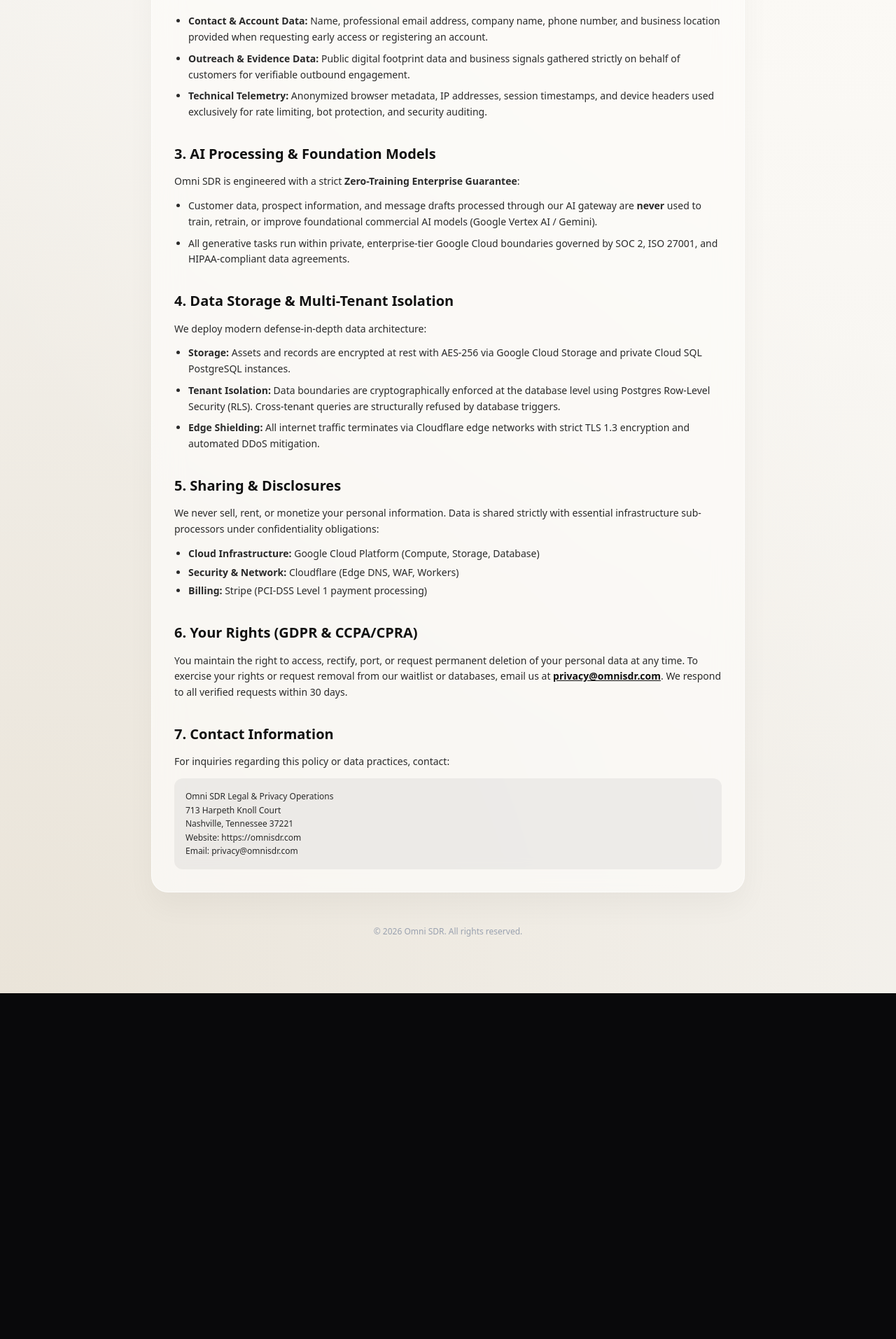
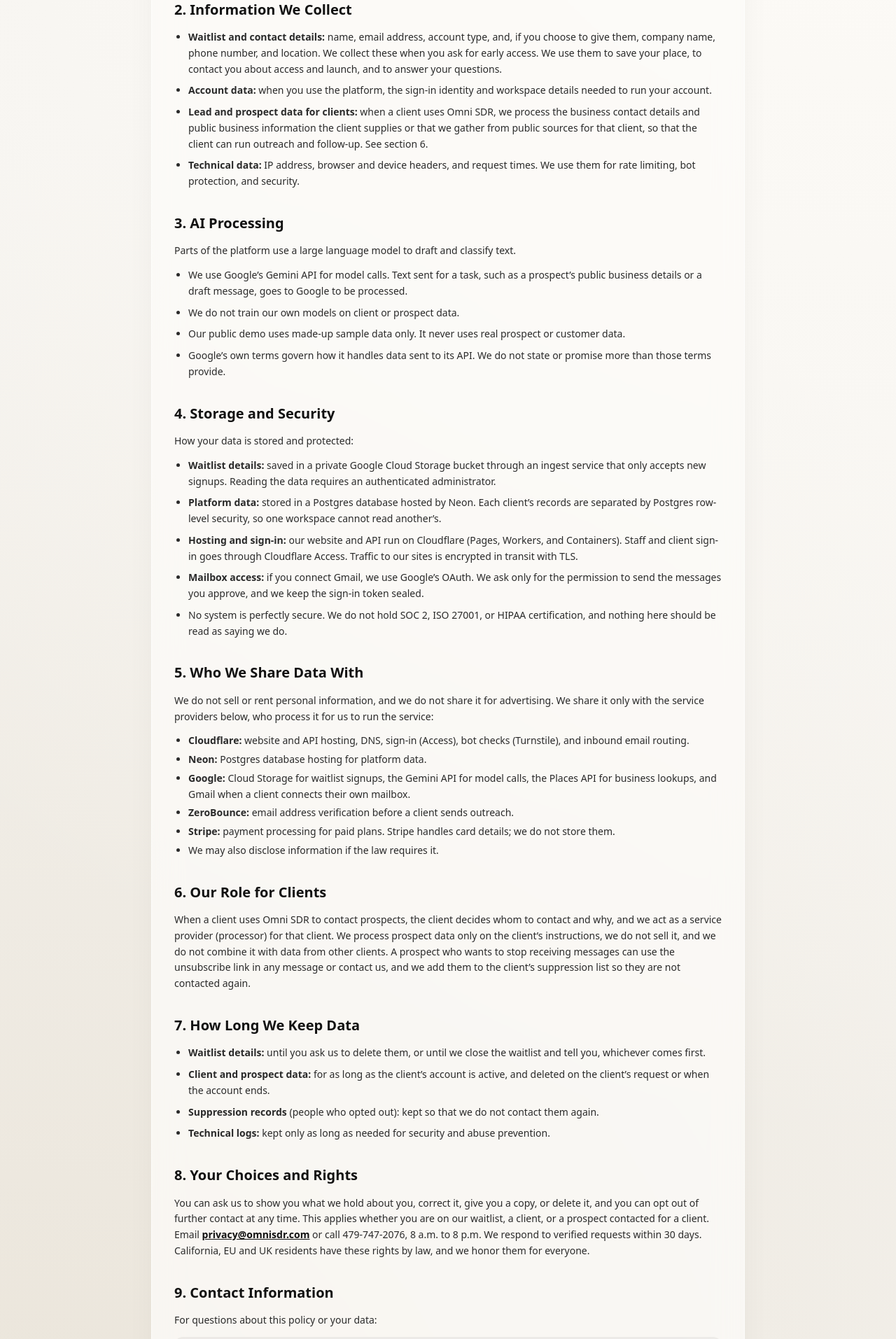
Before and after one commit to DimeDataCloud/omni-sdr, a Next.js app: page /privacy in a window 1280 px wide. Shown: the part 407-2320 px from the top of the page at 70% size. Before the commit the page ends 1826 px from the top, so only its background shows below. Built offline with nearby package versions, Linux system fonts and the light colour scheme.

Commit message:
docs(site): rewrite privacy page to state only what is true now (B-20)
Co-Authored-By: Claude Sonnet 5.5 <noreply@anthropic.com>
Claude-Session: https://claude.ai/code/session_01ULnVibqAqRUsQKeMidsEQa

```diff
--- a/src/app/privacy/page.tsx
+++ b/src/app/privacy/page.tsx
@@ -3,7 +3,7 @@ import Link from 'next/link';
 
 export const metadata = {
   title: 'Privacy Policy | Omni SDR',
-  description: 'Privacy Policy and Zero-Training AI data protection standards for Omni SDR.',
+  description: 'How Omni SDR collects, uses, stores, and shares personal information.',
 };
 
 export default function PrivacyPage() {
@@ -33,7 +33,7 @@ export default function PrivacyPage() {
           <h1 className="text-4xl md:text-5xl font-extrabold tracking-tight text-[#111111] mb-3">
             Privacy Policy
           </h1>
-          <p className="text-sm font-medium text-gray-500">Effective Date: September 28, 2026 · Last Updated: September 2026</p>
+          <p className="text-sm font-medium text-gray-500">Effective Date: October 2026</p>
         </header>
 
         <div
@@ -46,62 +46,86 @@ export default function PrivacyPage() {
           }}
         >
           <section className="space-y-3">
-            <h2 className="text-xl font-bold text-[#111111]">1. Overview & Commitment</h2>
-            <p>Omni SDR ("we", "our", or "us"), operating at <strong>omnisdr.com</strong>, is committed to safeguarding the privacy and security of your personal data. This Privacy Policy details how we collect, process, store, and protect information when you visit our website, join our early-access waitlist, or use our enterprise AI SDR platform services.</p>
+            <h2 className="text-xl font-bold text-[#111111]">1. Overview</h2>
+            <p>Omni SDR ("we", "our", or "us"), operating at <strong>omnisdr.com</strong>, explains here what personal information we collect when you visit our website, join our early-access waitlist, or use our platform, why we collect it, who handles it for us, and how to ask us to change or delete it. This page describes what we do today. We do not claim any security certification or audit that we do not hold.</p>
           </section>
 
           <section className="space-y-3">
             <h2 className="text-xl font-bold text-[#111111]">2. Information We Collect</h2>
             <ul className="list-disc pl-5 space-y-2">
-              <li><strong>Contact & Account Data:</strong> Name, professional email address, company name, phone number, and business location provided when requesting early access or registering an account.</li>
-              <li><strong>Outreach & Evidence Data:</strong> Public digital footprint data and business signals gathered strictly on behalf of customers for verifiable outbound engagement.</li>
-              <li><strong>Technical Telemetry:</strong> Anonymized browser metadata, IP addresses, session timestamps, and device headers used exclusively for rate limiting, bot protection, and security auditing.</li>
+              <li><strong>Waitlist and contact details:</strong> name, email address, account type, and, if you choose to give them, company name, phone number, and location. We collect these when you ask for early access. We use them to save your place, to contact you about access and launch, and to answer your questions.</li>
+              <li><strong>Account data:</strong> when you use the platform, the sign-in identity and workspace details needed to run your account.</li>
+              <li><strong>Lead and prospect data for clients:</strong> when a client uses Omni SDR, we process the business contact details and public business information the client supplies or that we gather from public sources for that client, so that the client can run outreach and follow-up. See section 6.</li>
+              <li><strong>Technical data:</strong> IP address, browser and device headers, and request times. We use them for rate limiting, bot protection, and security.</li>
             </ul>
           </section>
 
           <section className="space-y-3">
-            <h2 className="text-xl font-bold text-[#111111]">3. AI Processing & Foundation Models</h2>
-            <p>Omni SDR is engineered with a strict <strong>Zero-Training Enterprise Guarantee</strong>:</p>
+            <h2 className="text-xl font-bold text-[#111111]">3. AI Processing</h2>
+            <p>Parts of the platform use a large language model to draft and classify text.</p>
             <ul className="list-disc pl-5 space-y-2">
-              <li>Customer data, prospect information, and message drafts processed through our AI gateway are <strong>never</strong> used to train, retrain, or improve foundational commercial AI models (Google Vertex AI / Gemini).</li>
-              <li>All generative tasks run within private, enterprise-tier Google Cloud boundaries governed by SOC 2, ISO 27001, and HIPAA-compliant data agreements.</li>
+              <li>We use Google&rsquo;s Gemini API for model calls. Text sent for a task, such as a prospect&rsquo;s public business details or a draft message, goes to Google to be processed.</li>
+              <li>We do not train our own models on client or prospect data.</li>
+              <li>Our public demo uses made-up sample data only. It never uses real prospect or customer data.</li>
+              <li>Google&rsquo;s own terms govern how it handles data sent to its API. We do not state or promise more than those terms provide.</li>
             </ul>
           </section>
 
           <section className="space-y-3">
-            <h2 className="text-xl font-bold text-[#111111]">4. Data Storage & Multi-Tenant Isolation</h2>
-            <p>We deploy modern defense-in-depth data architecture:</p>
+            <h2 className="text-xl font-bold text-[#111111]">4. Storage and Security</h2>
+            <p>How your data is stored and protected:</p>
             <ul className="list-disc pl-5 space-y-2">
-              <li><strong>Storage:</strong> Assets and records are encrypted at rest with AES-256 via Google Cloud Storage and private Cloud SQL PostgreSQL instances.</li>
-              <li><strong>Tenant Isolation:</strong> Data boundaries are cryptographically enforced at the database level using Postgres Row-Level Security (RLS). Cross-tenant queries are structurally refused by database triggers.</li>
-              <li><strong>Edge Shielding:</strong> All internet traffic terminates via Cloudflare edge networks with strict TLS 1.3 encryption and automated DDoS mitigation.</li>
+              <li><strong>Waitlist details:</strong> saved in a private Google Cloud Storage bucket through an ingest service that only accepts new signups. Reading the data requires an authenticated administrator.</li>
+              <li><strong>Platform data:</strong> stored in a Postgres database hosted by Neon. Each client&rsquo;s records are separated by Postgres row-level security, so one workspace cannot read another&rsquo;s.</li>
+              <li><strong>Hosting and sign-in:</strong> our website and API run on Cloudflare (Pages, Workers, and Containers). Staff and client sign-in goes through Cloudflare Access. Traffic to our sites is encrypted in transit with TLS.</li>
+              <li><strong>Mailbox access:</strong> if you connect Gmail, we use Google&rsquo;s OAuth. We ask only for the permission to send the messages you approve, and we keep the sign-in token sealed.</li>
+              <li>No system is perfectly secure. We do not hold SOC 2, ISO 27001, or HIPAA certification, and nothing here should be read as saying we do.</li>
             </ul>
           </section>
 
           <section className="space-y-3">
-            <h2 className="text-xl font-bold text-[#111111]">5. Sharing & Disclosures</h2>
-            <p>We never sell, rent, or monetize your personal information. Data is shared strictly with essential infrastructure sub-processors under confidentiality obligations:</p>
+            <h2 className="text-xl font-bold text-[#111111]">5. Who We Share Data With</h2>
+            <p>We do not sell or rent personal information, and we do not share it for advertising. We share it only with the service providers below, who process it for us to run the service:</p>
             <ul className="list-disc pl-5 space-y-1">
-              <li><strong>Cloud Infrastructure:</strong> Google Cloud Platform (Compute, Storage, Database)</li>
-              <li><strong>Security & Network:</strong> Cloudflare (Edge DNS, WAF, Workers)</li>
-              <li><strong>Billing:</strong> Stripe (PCI-DSS Level 1 payment processing)</li>
+              <li><strong>Cloudflare:</strong> website and API hosting, DNS, sign-in (Access), bot checks (Turnstile), and inbound email routing.</li>
+              <li><strong>Neon:</strong> Postgres database hosting for platform data.</li>
+              <li><strong>Google:</strong> Cloud Storage for waitlist signups, the Gemini API for model calls, the Places API for business lookups, and Gmail when a client connects their own mailbox.</li>
+              <li><strong>ZeroBounce:</strong> email address verification before a client sends outreach.</li>
+              <li><strong>Stripe:</strong> payment processing for paid plans. Stripe handles card details; we do not store them.</li>
+              <li>We may also disclose information if the law requires it.</li>
             </ul>
           </section>
 
           <section className="space-y-3">
-            <h2 className="text-xl font-bold text-[#111111]">6. Your Rights (GDPR & CCPA/CPRA)</h2>
-            <p>You maintain the right to access, rectify, port, or request permanent deletion of your personal data at any time. To exercise your rights or request removal from our waitlist or databases, email us at <a href="mailto:privacy@omnisdr.com" className="font-bold underline text-[#111111]">privacy@omnisdr.com</a>. We respond to all verified requests within 30 days.</p>
+            <h2 className="text-xl font-bold text-[#111111]">6. Our Role for Clients</h2>
+            <p>When a client uses Omni SDR to contact prospects, the client decides whom to contact and why, and we act as a service provider (processor) for that client. We process prospect data only on the client&rsquo;s instructions, we do not sell it, and we do not combine it with data from other clients. A prospect who wants to stop receiving messages can use the unsubscribe link in any message or contact us, and we add them to the client&rsquo;s suppression list so they are not contacted again.</p>
           </section>
 
           <section className="space-y-3">
-            <h2 className="text-xl font-bold text-[#111111]">7. Contact Information</h2>
-            <p>For inquiries regarding this policy or data practices, contact:</p>
+            <h2 className="text-xl font-bold text-[#111111]">7. How Long We Keep Data</h2>
+            <ul className="list-disc pl-5 space-y-2">
+              <li><strong>Waitlist details:</strong> until you ask us to delete them, or until we close the waitlist and tell you, whichever comes first.</li>
+              <li><strong>Client and prospect data:</strong> for as long as the client&rsquo;s account is active, and deleted on the client&rsquo;s request or when the account ends.</li>
+              <li><strong>Suppression records</strong> (people who opted out): kept so that we do not contact them again.</li>
+              <li><strong>Technical logs:</strong> kept only as long as needed for security and abuse prevention.</li>
+            </ul>
+          </section>
+
+          <section className="space-y-3">
+            <h2 className="text-xl font-bold text-[#111111]">8. Your Choices and Rights</h2>
+            <p>You can ask us to show you what we hold about you, correct it, give you a copy, or delete it, and you can opt out of further contact at any time. This applies whether you are on our waitlist, a client, or a prospect contacted for a client. Email <a href="mailto:privacy@omnisdr.com" className="font-bold underline text-[#111111]">privacy@omnisdr.com</a> or call 479-747-2076, 8 a.m. to 8 p.m. We respond to verified requests within 30 days. California, EU and UK residents have these rights by law, and we honor them for everyone.</p>
+          </section>
+
+          <section className="space-y-3">
+            <h2 className="text-xl font-bold text-[#111111]">9. Contact Information</h2>
+            <p>For questions about this policy or your data:</p>
             <p className="font-mono text-xs bg-black/5 p-4 rounded-xl border border-black/10">
               Omni SDR Legal & Privacy Operations<br />
               713 Harpeth Knoll Court<br />
               Nashville, Tennessee 37221<br />
               Website: https://omnisdr.com<br />
-              Email: privacy@omnisdr.com
+              Email: privacy@omnisdr.com<br />
+              Phone: 479-747-2076, 8 a.m. to 8 p.m.
             </p>
           </section>
         </div>
```
